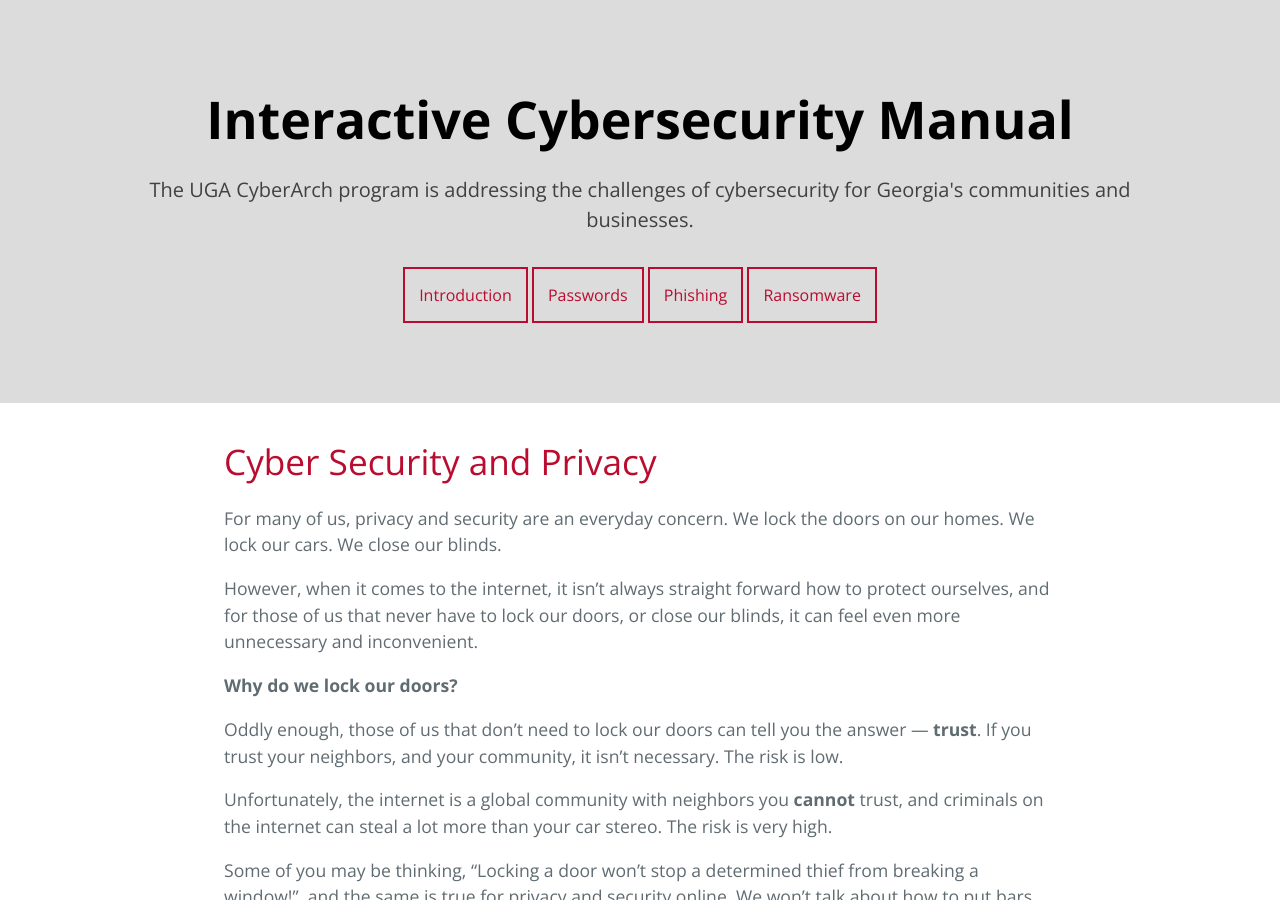
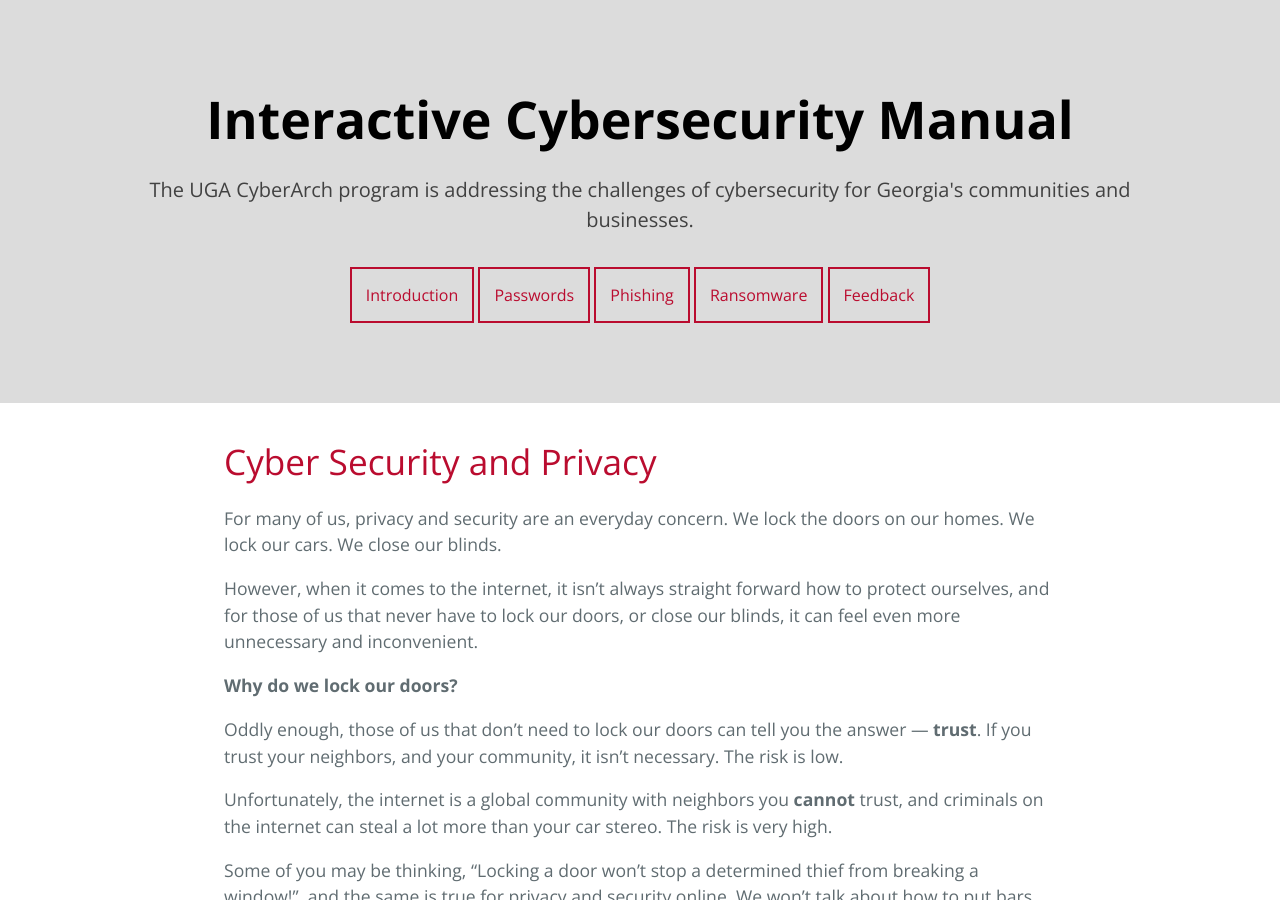
Before and after one commit to ugacyberarch/manual, a Jekyll site: the page built from index.md, in a window 1280 px wide and 900 px high. Built offline with Jekyll 4.4.1, drawn with Linux system fonts in a browser that asks for light colours.

Commit message:
Update default.html

```diff
--- a/_layouts/default.html
+++ b/_layouts/default.html
@@ -125,44 +125,20 @@
       <div class="dropdown-content">
         <a href="https://ugacyberarch.github.io/manual/ransomware.html">What is ransomware?</a>
         <a href="https://ugacyberarch.github.io/manual/data_breaches_leaks.html">Data Breaches & Leaks</a>
+</div>
+</div>
 
-</div>
+   <!--Feedback Button -->
+      <div class="dropdown">
+        <button class="dropbtn">Feedback</button>
+        <div class="dropdown-content">
+          <a href=" ">Survey</a>
+ </div>
 </div>
 
 
 
-
-
-
-
  <!--End of Buttons -->
-
-
-
-
-
-
-
-
-
-
-
-
-
-
-
-
-
-
-
-
-
-
-
-
-
-
-
 
 
 
```
